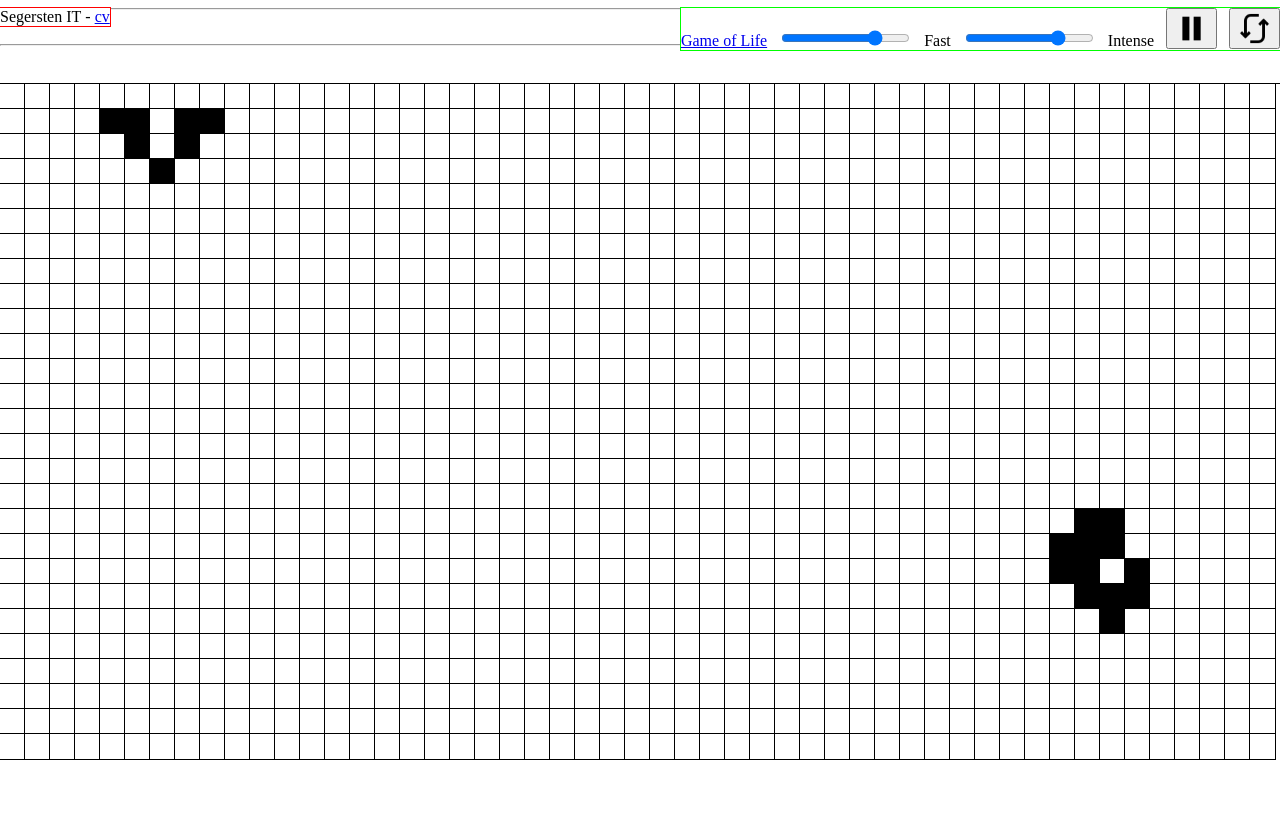
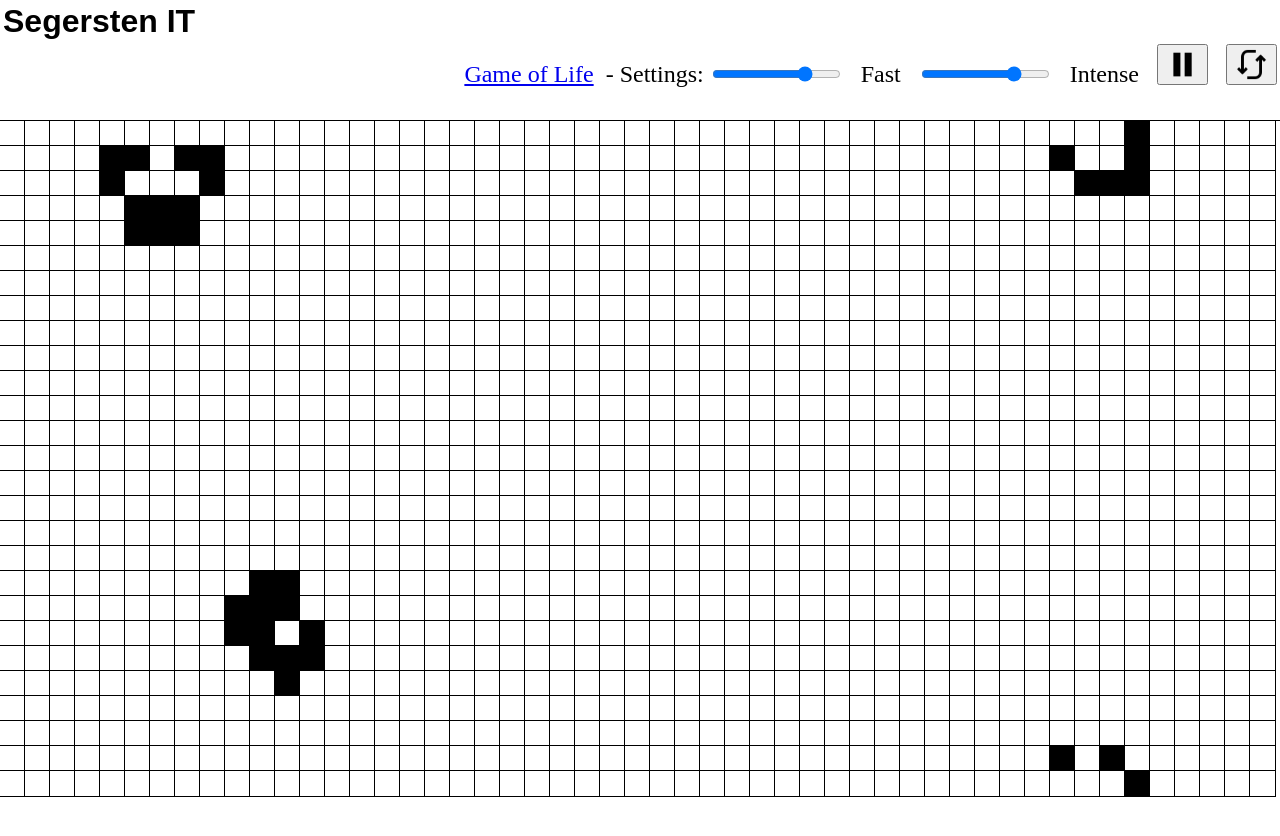
Before and after one commit to persegersten/gol, a website: page index.html in a window 1280 px wide. Drawn offline with nearby package versions, Linux system fonts and the light colour scheme.

Commit message:
Layout and test updated

```diff
--- a/index.html
+++ b/index.html
@@ -14,13 +14,21 @@
 		module.sessionTickFromModule = sessionTick;
 		module.switchThemeFromModule = switchTheme;
 	</script>
-	<div id="block_container">
+	<table style="width:100%">
+		<tr>
+			<td style="text-align:left">
 				<div id="information_bar">
-			<span id="title">Segersten IT</span>&nbsp;<span>- <a href="https://www.linkedin.com/in/per-segersten-5388092/">cv</a></span>
+					<span id="title">Segersten IT</span>
 				</div>
+			</td>
+		</tr>
+		<tr>
+			<td style="text-align:right">
 				<div id="gol_control_bar">
-			<span><a href="https://en.wikipedia.org/wiki/Conway%27s_Game_of_Life">Game of Life</a></span>
-	    	&nbsp;
+					<span><a href="https://en.wikipedia.org/wiki/Conway%27s_Game_of_Life">Game of Life</a>
+						&nbsp;-&nbsp;Settings:
+					</span>
+
 					<input id="speedrange" type="range" min="0" max="99" value="75" title="Speed" aria-label="Speed">
 					&nbsp;
 					<span id="speed"></span>
@@ -37,10 +45,9 @@
 						<img src="icons8-refresh-50.png" height="35"/>
 					</button>
 				</div>
-    </div>
-	<hr>
-	<br>
-	<hr>
+			</td>
+		</tr>
+	</table>
 	<div id="container"></div>
 </body>
 </html>
--- a/main.css
+++ b/main.css
@@ -25,16 +25,14 @@ html, body {
     width:100%;
 }
 
-#block_container_2
-{
-    text-align:center;
-	width: 100%;
-}
 #information_bar
 {
 	float: left;
     display:inline-block;
-	outline:1px solid #FF0000;
+	outline:1px solid #FFFFFF;
+	font-size: 2em;
+	font-family: Arial, Helvetica, sans-serif;
+	font-weight: bold;
 }
 
 #gol_control_bar
@@ -42,5 +40,6 @@ html, body {
 	float: right;
 	display:inline-block;
 	text-align:right;
-	outline:1px solid #00FF00;
+	outline:1px solid #FFFFFF;
+	font-size: 1.5em;
 }
--- a/main.js
+++ b/main.js
@@ -195,6 +195,8 @@ function createGrid() {
         context.currentClickStrategy(r,c);
 
     });
+
+    randomCreate();
 };
 
 function interactionClickOnMouseOver(r, c) {
--- a/model.js
+++ b/model.js
@@ -145,13 +145,11 @@ class GridController {
     }
 
     iterateImpl(onlyEvents) {
-        //const toLive = Array.from(this.clickedEvents);
         const toLive = this.clickedEvents.map(e => this.adjustCoords(e[0], e[1]));
         const toDie = new Array();
         this.clickedEvents = new Array();
 
         if (!onlyEvents) {
-            // TODO move iteration to model, pass lambda instead
             for (var r=0; r<this.grid.rows; r++) {
                 for (var c=0; c<this.grid.cols; c++) {
                     var numberOfLivingNeighbours = this.grid.livingNeighboursCount(r,c);
```
Lines whose indentation alone changed are shown as unchanged.
